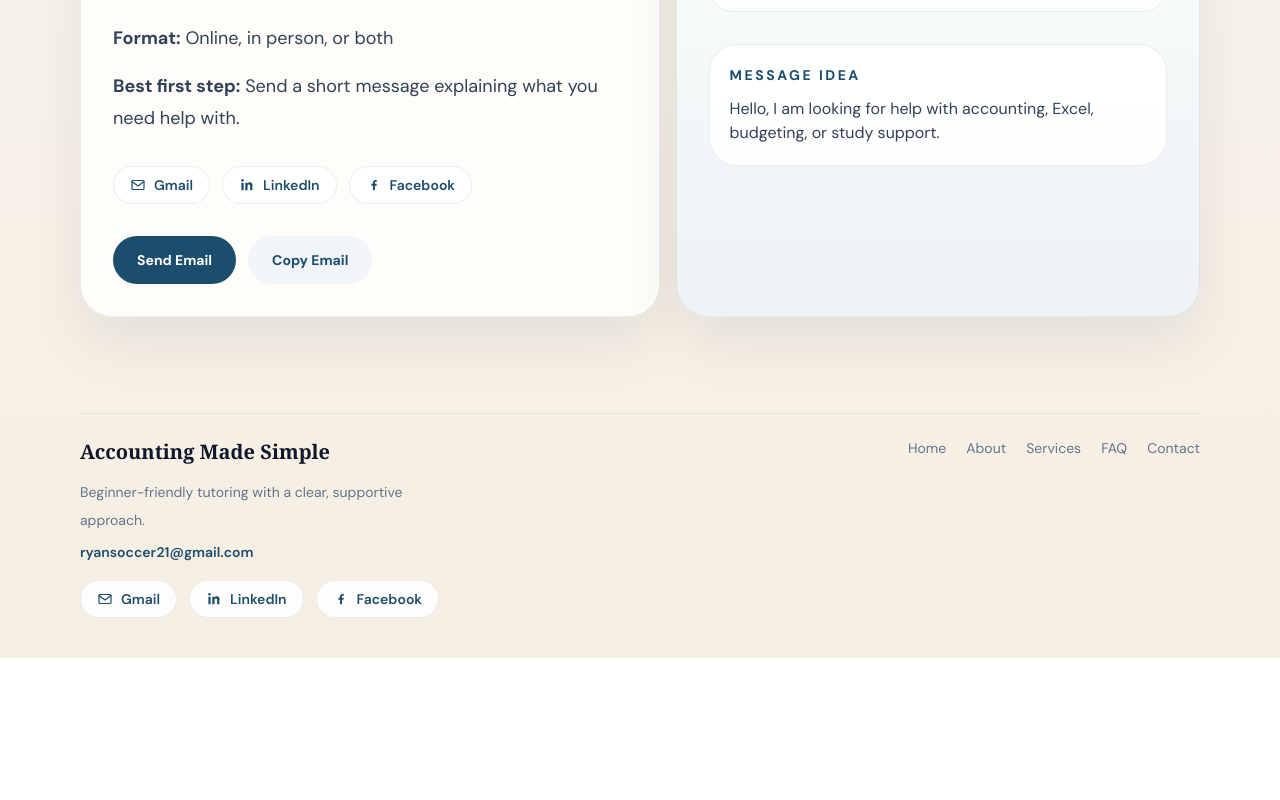
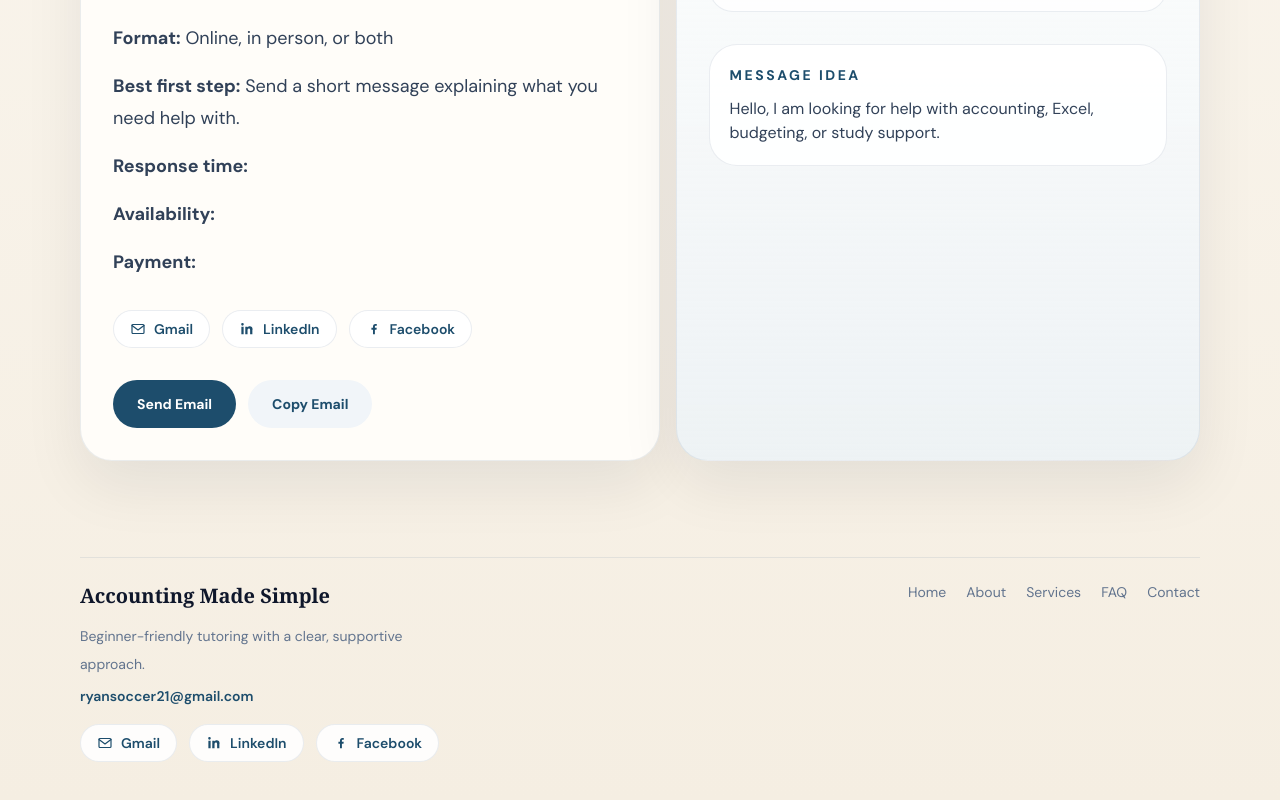
Before and after one commit to ryansoccer21-oss/accounting-made-simple, a Next.js app: page /contact in a window 1280 px wide. Shown: the part 946-1746 px from the top of the page. Before the commit the page ends 1604 px from the top, so only its background shows below. Built offline with nearby package versions, Linux system fonts and the light colour scheme.

Commit message:
Add session details to pricing and booking

```diff
--- a/app/contact/page.js
+++ b/app/contact/page.js
@@ -33,6 +33,15 @@ export default function ContactPage() {
             </p>
             <p>
               <strong>Best first step:</strong> Send a short message explaining what you need help with.
+            </p>
+            <p>
+              <strong>Response time:</strong> {contactInfo.responseTime}
+            </p>
+            <p>
+              <strong>Availability:</strong> {contactInfo.availabilityNote}
+            </p>
+            <p>
+              <strong>Payment:</strong> {contactInfo.paymentNote}
             </p>
           </div>
           <div className="mt-8">
```
